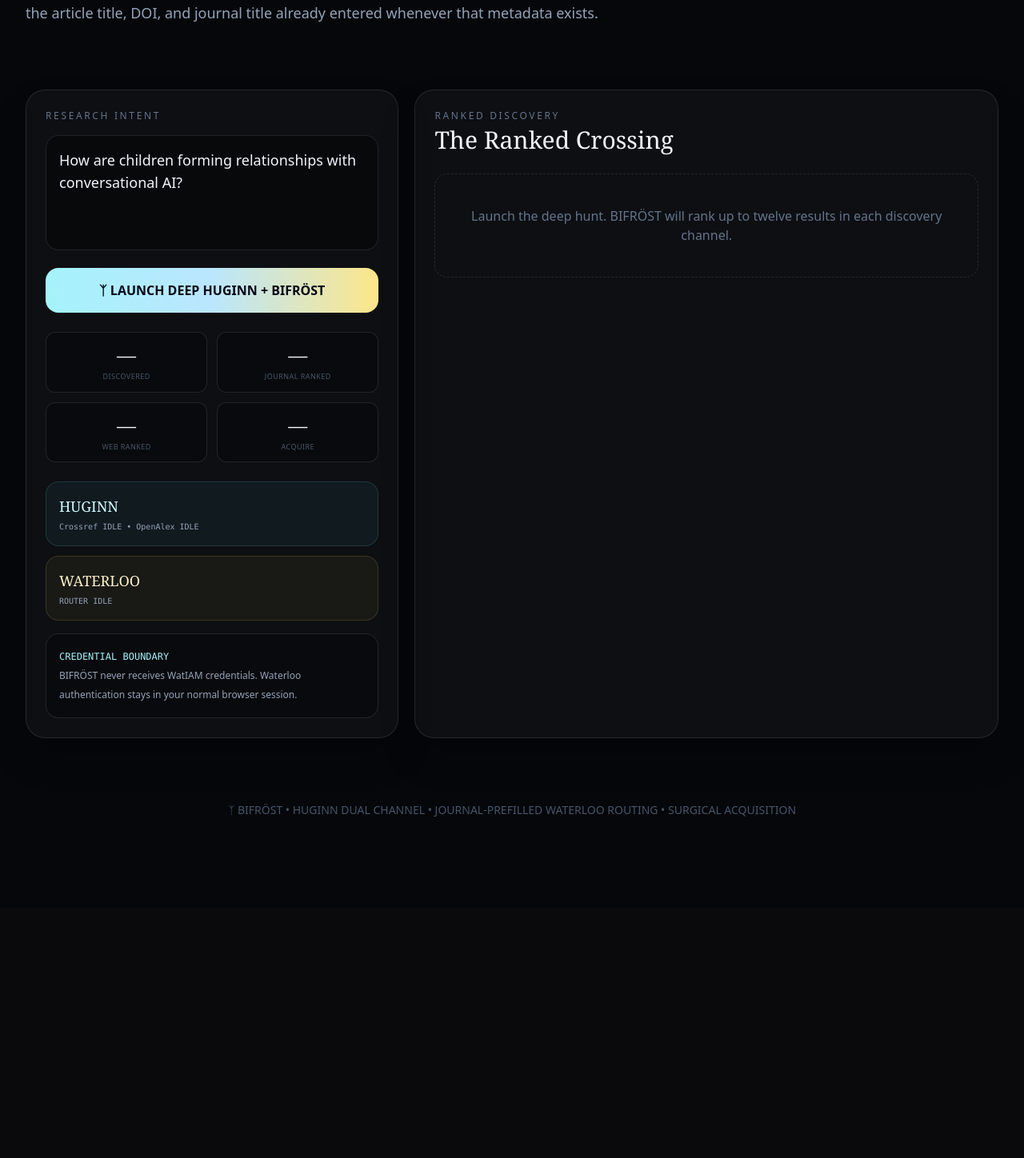
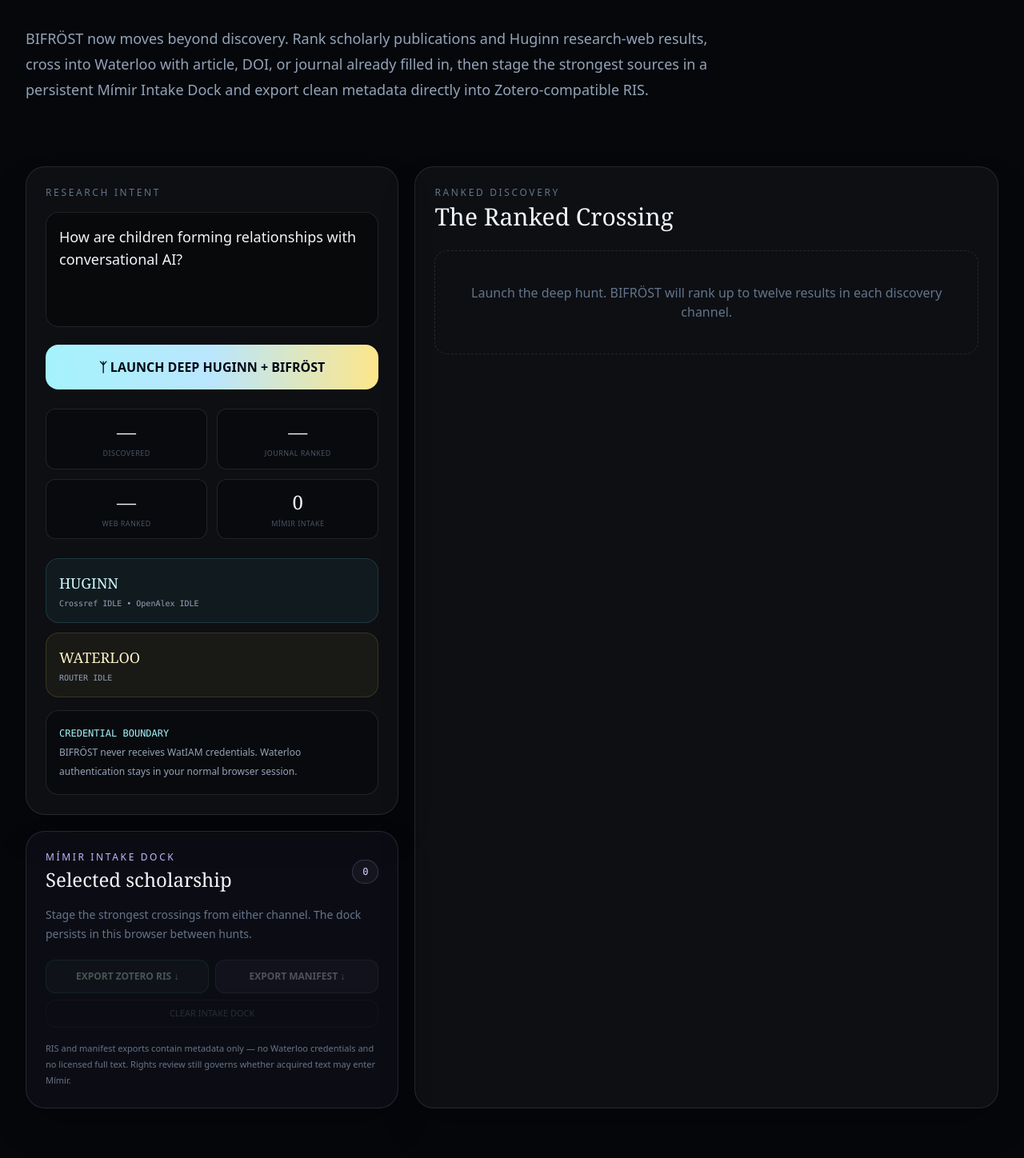
Before and after one commit to mainz81/dragons-nest, a Next.js app: page /bifrost in a window 1280 px wide. Shown: the part 502-1950 px from the top of the page at 80% size. Before the commit the page ends 1637 px from the top, so only its background shows below. Built offline with nearby package versions, Linux system fonts and the light colour scheme.

Commit message:
BIFROST IV-E4A add persistent Mimir intake dock and Zotero RIS export

```diff
--- a/src/app/bifrost/BifrostClient.tsx
+++ b/src/app/bifrost/BifrostClient.tsx
@@ -1,7 +1,7 @@
 "use client";
 
 import Image from "next/image";
-import { useMemo, useState } from "react";
+import { useEffect, useMemo, useState } from "react";
 
 type WaterlooRoute = {
   status: "OPEN_ACCESS_DIRECT" | "WATERLOO_CHECK_REQUIRED";
@@ -111,11 +111,66 @@
 
 type Channel = "scholarly" | "web";
 
+const INTAKE_STORAGE_KEY = "mainland-mythos-bifrost-intake-v1";
+
+function itemKey(item: QueueItem): string {
+  return item.normalizedDoi || item.id || `${item.title.toLowerCase()}::${item.year ?? "unknown"}`;
+}
+
+function cleanRis(value?: string): string {
+  return (value ?? "").replace(/[\r\n]+/g, " ").trim();
+}
+
+function toRis(item: QueueItem): string {
+  const lines = ["TY  - JOUR", `TI  - ${cleanRis(item.title)}`];
+  for (const author of item.authors ?? []) lines.push(`AU  - ${cleanRis(author)}`);
+  if (item.year) lines.push(`PY  - ${item.year}`);
+  if (item.publicationTitle) lines.push(`JO  - ${cleanRis(item.publicationTitle)}`);
+  if (item.normalizedDoi) lines.push(`DO  - ${item.normalizedDoi}`);
+  const url = item.route.directUrl || item.route.doiResolverUrl;
+  if (url) lines.push(`UR  - ${url}`);
+  lines.push("N1  - Staged by MAINLAND MYTHOS BIFROST. Full-text acquisition and AI use remain subject to source rights and Waterloo licence terms.");
+  lines.push("ER  - ");
+  return lines.join("\n");
+}
+
+function downloadText(filename: string, text: string, type: string) {
+  const blob = new Blob([text], { type });
+  const url = URL.createObjectURL(blob);
+  const anchor = document.createElement("a");
+  anchor.href = url;
+  anchor.download = filename;
+  document.body.appendChild(anchor);
+  anchor.click();
+  anchor.remove();
+  URL.revokeObjectURL(url);
+}
+
 export default function BifrostClient() {
   const [question, setQuestion] = useState("How are children forming relationships with conversational AI?");
   const [data, setData] = useState<HuntResponse | null>(null);
   const [loading, setLoading] = useState(false);
   const [channel, setChannel] = useState<Channel>("scholarly");
+  const [intake, setIntake] = useState<QueueItem[]>([]);
+
+  useEffect(() => {
+    try {
+      const raw = window.localStorage.getItem(INTAKE_STORAGE_KEY);
+      if (!raw) return;
+      const parsed = JSON.parse(raw) as QueueItem[];
+      if (Array.isArray(parsed)) setIntake(parsed);
+    } catch {
+      // Corrupt local state should never block research.
+    }
+  }, []);
+
+  useEffect(() => {
+    try {
+      window.localStorage.setItem(INTAKE_STORAGE_KEY, JSON.stringify(intake));
+    } catch {
+      // Storage failure is non-fatal; export remains available for the current session.
+    }
+  }, [intake]);
 
   async function hunt() {
     setLoading(true);
@@ -139,11 +194,64 @@
     }
   }
 
+  function toggleIntake(item: QueueItem) {
+    const key = itemKey(item);
+    setIntake((current) => {
+      const exists = current.some((entry) => itemKey(entry) === key);
+      return exists ? current.filter((entry) => itemKey(entry) !== key) : [...current, item];
+    });
+  }
+
+  function exportRis() {
+    if (!intake.length) return;
+    const ris = intake.map(toRis).join("\n\n");
+    downloadText("bifrost-zotero-intake.ris", ris, "application/x-research-info-systems;charset=utf-8");
+  }
+
+  function exportManifest() {
+    if (!intake.length) return;
+    const manifest = {
+      system: "MAINLAND MYTHOS",
+      bridge: "BIFROST",
+      phase: "IV-E4A",
+      exportedAt: new Date().toISOString(),
+      researchIntent: question,
+      count: intake.length,
+      doctrine: {
+        metadataOnlyExport: true,
+        credentialsIncluded: false,
+        fullTextIncluded: false,
+        rightsReviewRequiredBeforeMimirIngest: true
+      },
+      items: intake.map((item) => ({
+        key: itemKey(item),
+        title: item.title,
+        publicationTitle: item.publicationTitle,
+        authors: item.authors ?? [],
+        year: item.year,
+        doi: item.normalizedDoi,
+        priorityScore: item.priorityScore,
+        accessStatus: item.accessStatus,
+        downstreamMode: item.downstreamMode,
+        publicUrl: item.route.directUrl,
+        doiUrl: item.route.doiResolverUrl,
+        waterloo: {
+          holdingsStatus: item.waterloo.holdingsStatus,
+          articleSearch: item.waterloo.omniTitleSearchUrl,
+          journalSearch: item.waterloo.omniJournalSearchUrl,
+          doiSearch: item.waterloo.omniDoiSearchUrl
+        }
+      }))
+    };
+    downloadText("bifrost-intake-manifest.json", JSON.stringify(manifest, null, 2), "application/json;charset=utf-8");
+  }
+
   const active = useMemo(() => {
     if (!data?.channels) return undefined;
     return channel === "scholarly" ? data.channels.scholarlyJournals : data.channels.webResults;
   }, [data, channel]);
 
+  const intakeKeys = useMemo(() => new Set(intake.map(itemKey)), [intake]);
   const journalCount = data?.channels?.scholarlyJournals.queue.length ?? 0;
   const webCount = data?.channels?.webResults.queue.length ?? 0;
 
@@ -155,26 +263,32 @@
             <Image src="/bifrost-download.svg" alt="BIFROST sigil" width={48} height={48} className="h-12 w-12" priority />
             <div>
               <div className="text-xs tracking-[0.28em] text-amber-300">MAINLAND MYTHOS</div>
-              <div className="font-serif text-2xl">BIFRÖST / IV-E3.1</div>
+              <div className="font-serif text-2xl">BIFRÖST / IV-E4A</div>
             </div>
           </div>
+          <div className="flex flex-wrap items-center gap-2">
             <div className="rounded-full border border-cyan-300/20 bg-cyan-300/5 px-3 py-2 text-xs text-cyan-100">
-            HUGINN DUAL-CHANNEL DISCOVERY • WATERLOO OMNI ROUTER
+              HUGINN DUAL-CHANNEL DISCOVERY
+            </div>
+            <div className="rounded-full border border-violet-300/20 bg-violet-300/5 px-3 py-2 text-xs text-violet-100">
+              MÍMIR INTAKE {intake.length}
+            </div>
           </div>
         </header>
 
         <section className="py-16 md:py-20">
           <div className="text-xs tracking-[0.32em] text-amber-300">THE LIBRARIAN’S HUNT</div>
           <h1 className="mt-3 max-w-5xl font-serif text-6xl leading-none md:text-8xl">
-            Search wide. Rank hard. Cross precisely.
+            Search wide. Rank hard. Carry only what matters.
           </h1>
           <p className="mt-6 max-w-4xl text-lg leading-8 text-slate-400">
-            BIFRÖST now separates the hunt into ranked scholarly publications and a second Huginn research-web channel. It searches more deeply than the earlier three-result build, then forges Waterloo Omni links with the article title, DOI, and journal title already entered whenever that metadata exists.
+            BIFRÖST now moves beyond discovery. Rank scholarly publications and Huginn research-web results, cross into Waterloo with article, DOI, or journal already filled in, then stage the strongest sources in a persistent Mímir Intake Dock and export clean metadata directly into Zotero-compatible RIS.
           </p>
         </section>
 
         <section className="grid gap-5 lg:grid-cols-[0.78fr_1.22fr]">
-          <aside className="rounded-3xl border border-white/10 bg-white/[0.035] p-6 shadow-2xl shadow-black/40">
+          <aside className="space-y-5">
+            <div className="rounded-3xl border border-white/10 bg-white/[0.035] p-6 shadow-2xl shadow-black/40">
               <div className="text-xs tracking-[0.22em] text-slate-500">RESEARCH INTENT</div>
               <textarea
                 value={question}
@@ -193,7 +307,7 @@
                 <Metric label="DISCOVERED" value={data?.discovery?.combinedCandidateCount ?? "—"} />
                 <Metric label="JOURNAL RANKED" value={journalCount || "—"} />
                 <Metric label="WEB RANKED" value={webCount || "—"} />
-              <Metric label="ACQUIRE" value={data?.plan?.acquisitionTarget ?? "—"} />
+                <Metric label="MÍMIR INTAKE" value={intake.length} />
               </div>
 
               <div className="mt-6 grid gap-3">
@@ -213,13 +327,67 @@
                 <div className="font-mono text-cyan-200">CREDENTIAL BOUNDARY</div>
                 BIFRÖST never receives WatIAM credentials. Waterloo authentication stays in your normal browser session.
               </div>
+            </div>
 
-            {data?.gap && (
-              <div className="mt-4 rounded-2xl border border-violet-300/15 bg-violet-300/5 p-4 text-xs leading-6 text-slate-400">
-                <div className="font-mono text-violet-200">MÍMIR CONTEXT: {data.gap.mimirContext}</div>
-                {data.gap.guard}
+            <div className="rounded-3xl border border-violet-300/15 bg-violet-300/[0.04] p-6 shadow-2xl shadow-black/40">
+              <div className="flex items-center justify-between gap-3">
+                <div>
+                  <div className="text-xs tracking-[0.22em] text-violet-300">MÍMIR INTAKE DOCK</div>
+                  <div className="mt-1 font-serif text-2xl">Selected scholarship</div>
+                </div>
+                <div className="rounded-full border border-violet-300/20 bg-violet-300/5 px-3 py-1.5 font-mono text-xs text-violet-200">
+                  {intake.length}
+                </div>
+              </div>
+
+              {intake.length === 0 ? (
+                <p className="mt-4 text-sm leading-6 text-slate-500">
+                  Stage the strongest crossings from either channel. The dock persists in this browser between hunts.
+                </p>
+              ) : (
+                <div className="mt-4 space-y-2">
+                  {intake.slice(0, 5).map((item) => (
+                    <div key={itemKey(item)} className="rounded-xl border border-white/10 bg-black/30 p-3">
+                      <div className="line-clamp-2 text-sm text-slate-200">{item.title}</div>
+                      <div className="mt-1 font-mono text-[10px] text-slate-600">
+                        {item.normalizedDoi ?? item.publicationTitle ?? "METADATA STAGED"}
+                      </div>
+                    </div>
+                  ))}
+                  {intake.length > 5 && <div className="text-xs text-slate-600">+ {intake.length - 5} more staged sources</div>}
                 </div>
               )}
+
+              <div className="mt-5 grid gap-2 sm:grid-cols-2">
+                <button
+                  type="button"
+                  onClick={exportRis}
+                  disabled={!intake.length}
+                  className="rounded-xl border border-emerald-300/25 bg-emerald-300/10 px-3 py-3 text-xs font-semibold text-emerald-100 transition hover:bg-emerald-300/15 disabled:cursor-not-allowed disabled:opacity-30"
+                >
+                  EXPORT ZOTERO RIS ↓
+                </button>
+                <button
+                  type="button"
+                  onClick={exportManifest}
+                  disabled={!intake.length}
+                  className="rounded-xl border border-violet-300/25 bg-violet-300/10 px-3 py-3 text-xs font-semibold text-violet-100 transition hover:bg-violet-300/15 disabled:cursor-not-allowed disabled:opacity-30"
+                >
+                  EXPORT MANIFEST ↓
+                </button>
+              </div>
+              <button
+                type="button"
+                onClick={() => setIntake([])}
+                disabled={!intake.length}
+                className="mt-2 w-full rounded-xl border border-white/10 px-3 py-2 text-[11px] text-slate-500 transition hover:bg-white/[0.04] hover:text-slate-300 disabled:cursor-not-allowed disabled:opacity-30"
+              >
+                CLEAR INTAKE DOCK
+              </button>
+              <p className="mt-4 text-[11px] leading-5 text-slate-500">
+                RIS and manifest exports contain metadata only — no Waterloo credentials and no licensed full text. Rights review still governs whether acquired text may enter Mímir.
+              </p>
+            </div>
           </aside>
 
           <section className="rounded-3xl border border-white/10 bg-white/[0.035] p-5 shadow-2xl shadow-black/40 md:p-6">
@@ -230,7 +398,7 @@
               </div>
               {data?.phase && (
                 <div className="rounded-full border border-emerald-300/20 bg-emerald-300/5 px-3 py-2 text-xs text-emerald-200">
-                  {data.phase} / v{data.version}
+                  DISCOVERY KERNEL {data.phase} / v{data.version}
                 </div>
               )}
             </div>
@@ -279,7 +447,14 @@
 
             <div className="mt-5 space-y-4">
               {active?.queue.map((item, index) => (
-                <ResultCard key={`${item.id ?? item.title}-${index}`} item={item} index={index} channel={channel} />
+                <ResultCard
+                  key={`${item.id ?? item.title}-${index}`}
+                  item={item}
+                  index={index}
+                  channel={channel}
+                  staged={intakeKeys.has(itemKey(item))}
+                  onToggleStage={() => toggleIntake(item)}
+                />
               ))}
             </div>
 
@@ -321,21 +496,34 @@
         ) : null}
 
         <footer className="py-20 text-center text-sm text-slate-600">
-          ᛉ BIFRÖST • HUGINN DUAL CHANNEL • JOURNAL-PREFILLED WATERLOO ROUTING • SURGICAL ACQUISITION
+          ᛉ BIFRÖST • HUGINN DUAL CHANNEL • WATERLOO ROUTING • MÍMIR INTAKE • ZOTERO RIS BRIDGE
         </footer>
       </div>
     </main>
   );
 }
 
-function ResultCard({ item, index, channel }: { item: QueueItem; index: number; channel: Channel }) {
+function ResultCard({
+  item,
+  index,
+  channel,
+  staged,
+  onToggleStage
+}: {
+  item: QueueItem;
+  index: number;
+  channel: Channel;
+  staged: boolean;
+  onToggleStage: () => void;
+}) {
   return (
-    <article className="rounded-2xl border border-white/10 bg-black/30 p-5">
+    <article className={`rounded-2xl border bg-black/30 p-5 transition ${staged ? "border-violet-300/30 shadow-lg shadow-violet-950/20" : "border-white/10"}`}>
       <div className="flex flex-wrap items-center justify-between gap-2">
         <span className={channel === "scholarly" ? "font-mono text-xs text-amber-300" : "font-mono text-xs text-cyan-300"}>
           {String(index + 1).padStart(2, "0")} / PRIORITY {item.priorityScore}
         </span>
         <div className="flex flex-wrap gap-2">
+          {staged && <span className="rounded-full border border-violet-300/20 bg-violet-300/10 px-2 py-1 text-[10px] text-violet-100">MÍMIR STAGED</span>}
           <span className="rounded-full border border-white/10 px-2 py-1 text-[10px] text-slate-400">
             {item.downstreamMode.replaceAll("_", " ")}
           </span>
@@ -377,6 +565,17 @@
       </div>
 
       <div className="mt-4 flex flex-wrap gap-2">
+        <button
+          type="button"
+          onClick={onToggleStage}
+          className={`rounded-xl border px-3 py-2 text-xs font-semibold transition ${
+            staged
+              ? "border-violet-300/35 bg-violet-300/15 text-violet-100 hover:bg-violet-300/20"
+              : "border-violet-300/20 bg-violet-300/5 text-violet-200 hover:bg-violet-300/10"
+          }`}
+        >
+          {staged ? "REMOVE FROM MÍMIR ✓" : "QUEUE FOR MÍMIR +"}
+        </button>
         {item.waterloo.omniJournalSearchUrl && (
           <a
             href={item.waterloo.omniJournalSearchUrl}
```
Lines whose indentation alone changed are shown as unchanged.
